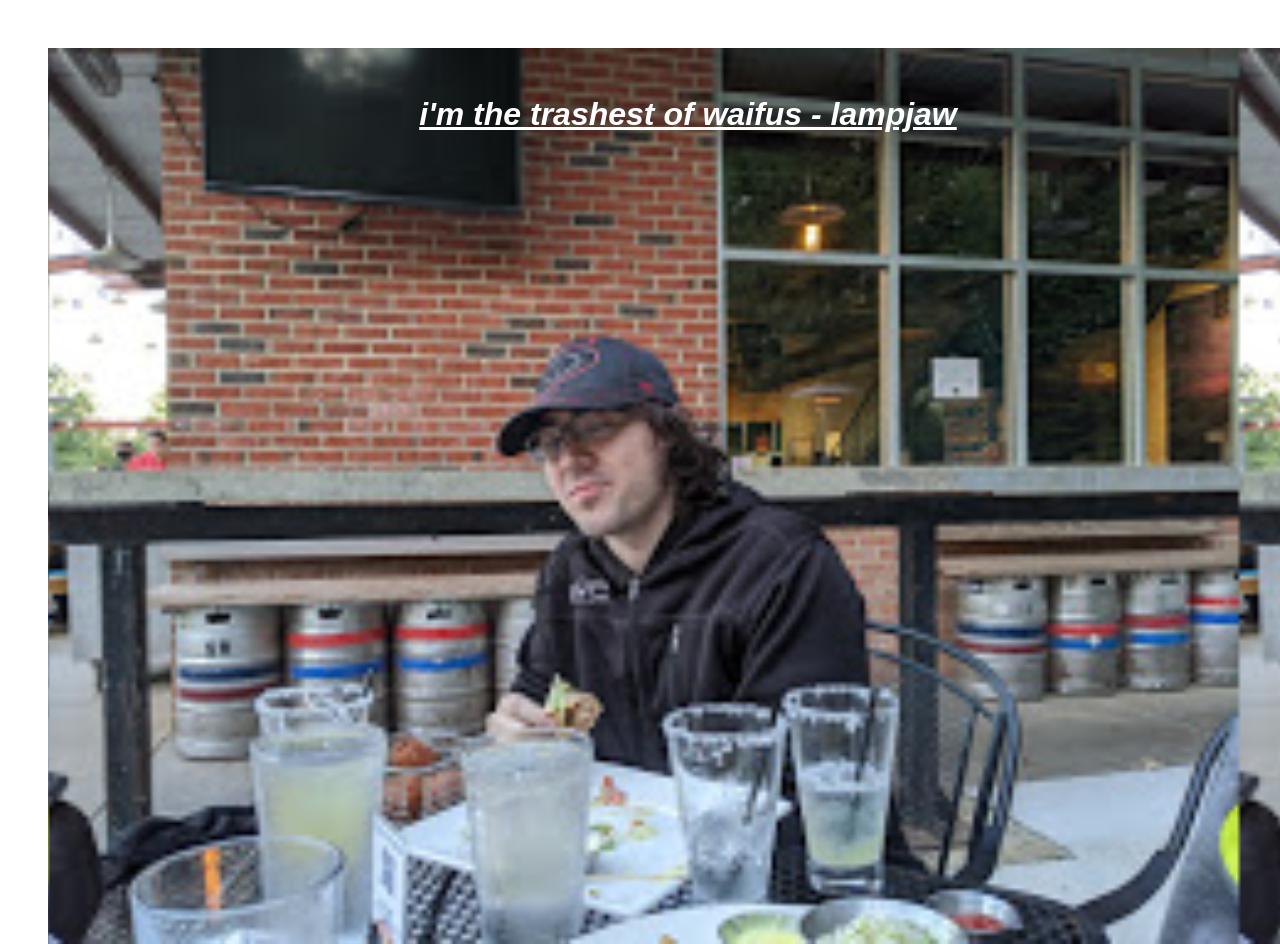
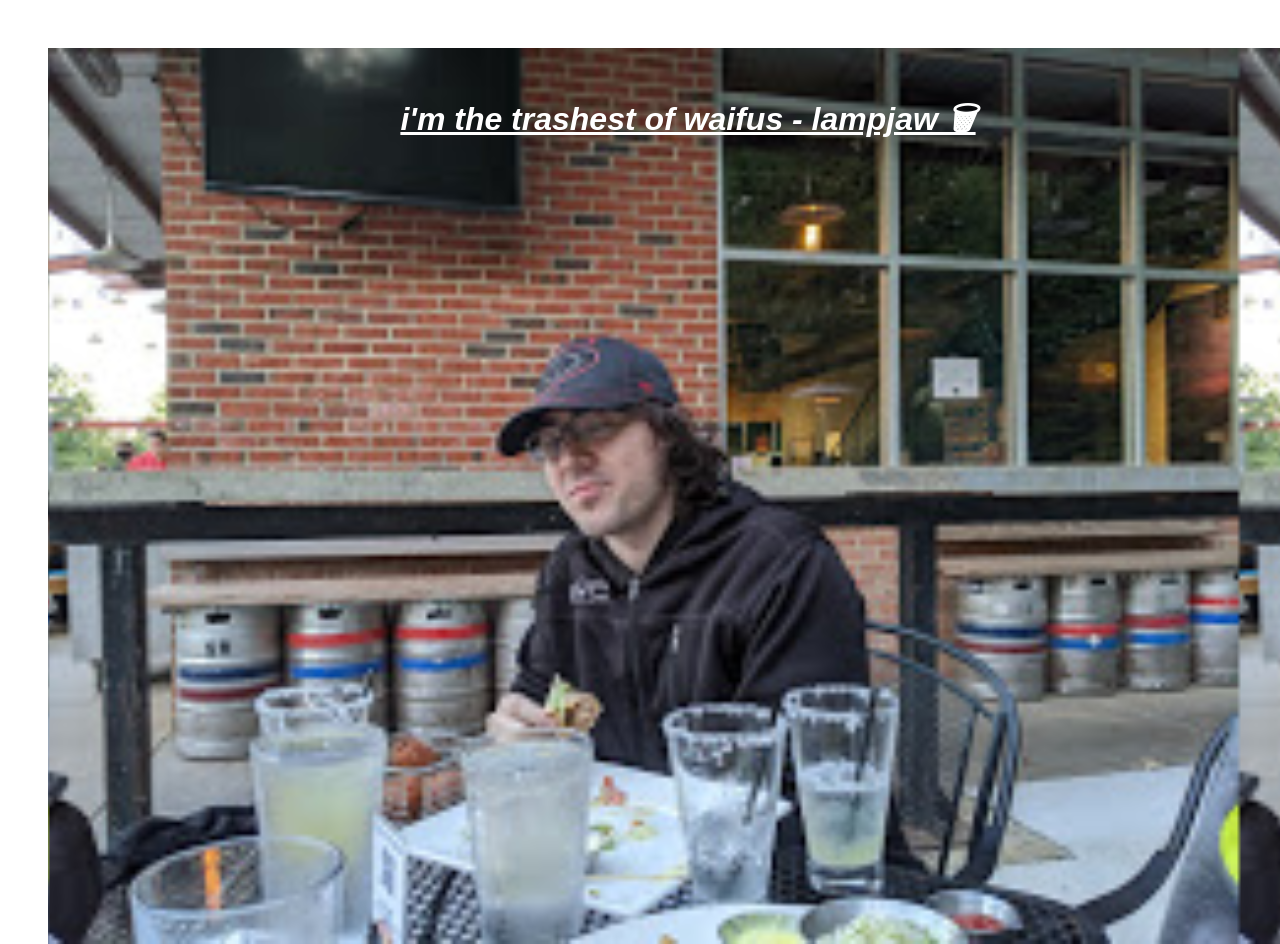
Before and after one commit to kayteh/trashwaifu-club, a plain HTML site: page index.html in a window 1280 px wide. Shown: the top 944 px of the page. Drawn offline with Linux system fonts and the light colour scheme.

Commit message:
add trashcan

```diff
--- a/index.html
+++ b/index.html
@@ -41,6 +41,6 @@
 </style>
 <div class="container">
     <div class="trash">
-        <div class="commentary">i'm the trashest of waifus - lampjaw</div>
+        <div class="commentary">i'm the trashest of waifus - lampjaw 🗑</div>
     </div>
 </div>
```
